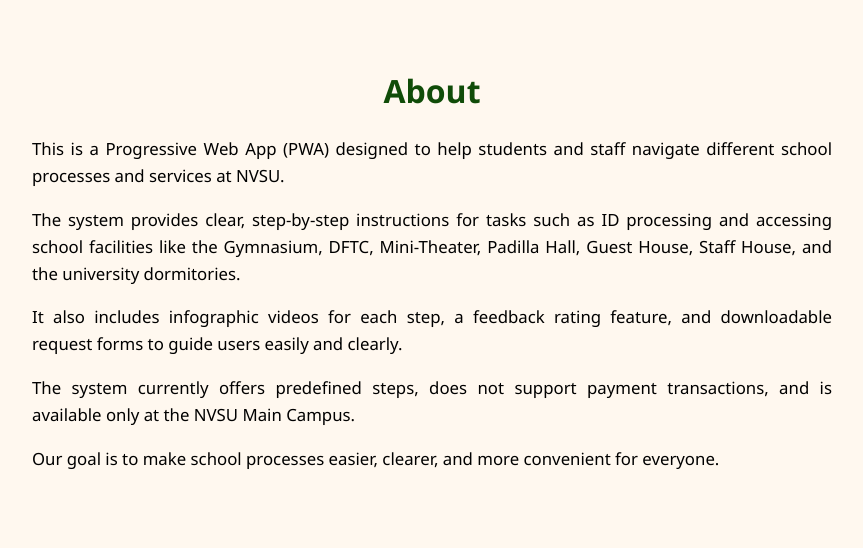
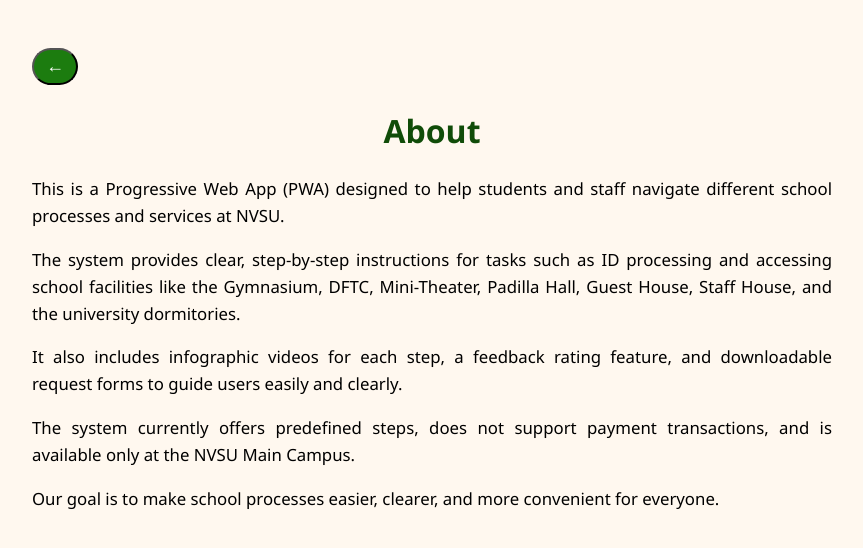
Before and after one commit to yzma-er/my-app, a React (Create React App) app: page /About in a window 1280 px wide. Shown: the top 548 px of the page, without its empty margins (208-1071 px from the left). Built offline with nearby package versions, Linux system fonts and the light colour scheme.

Commit message:
Update About.jsx

```diff
--- a/src/pages/About.jsx
+++ b/src/pages/About.jsx
@@ -1,6 +1,9 @@
 import React from "react";
+import { useNavigate } from "react-router-dom";
 
 function AboutPage() {
+
+  const navigate = useNavigate(); // 👈 for Back button
 
   return (
     <div
@@ -12,10 +15,34 @@ function AboutPage() {
       }}
     >
 
-      <h1 style={{ color: "#104C08", marginBottom: "1.5rem" }}>About </h1>
+      {/* 🔙 Back button */}
+      <div style={{ position: "relative", marginBottom: "20px", height: "40px" }}>
+        <button
+          className="back-admin-btn"
+          onClick={() => navigate("/admin")}
+          style={{
+            padding: "6px 12px",
+            borderRadius: "30px",
+            backgroundColor: "#1c7c0f",
+            color: "white",
+            cursor: "pointer",
+            fontSize: "16px",
+            fontWeight: "bold",
+            display: "inline-flex",
+            alignItems: "center",
+            gap: "4px",
+            position: "absolute",
+            left: 0,
+          }}
+        >
+          <span style={{ fontWeight: "bold", fontSize: "18px" }}>←</span>
+        </button>
+      </div>
+
+      <h1 style={{ color: "#104C08", marginBottom: "1.5rem" }}>About</h1>
 
       <p style={{ marginBottom: "1rem", textAlign: "justify", lineHeight: "1.6" }}>
-      This is a Progressive Web App (PWA) designed to help students and staff
+        This is a Progressive Web App (PWA) designed to help students and staff
         navigate different school processes and services at NVSU.
       </p>
 
@@ -40,6 +67,7 @@ function AboutPage() {
         Our goal is to make school processes easier, clearer, and more convenient
         for everyone.
       </p>
+
     </div>
   );
 }
```
